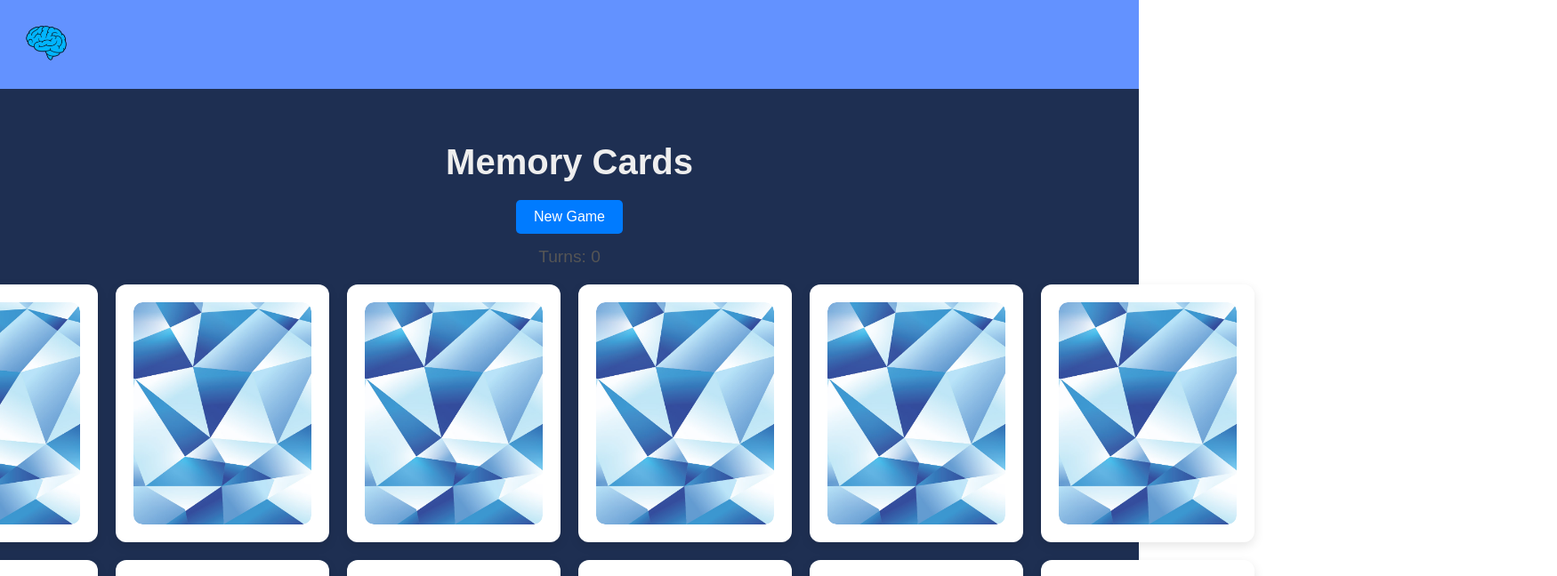
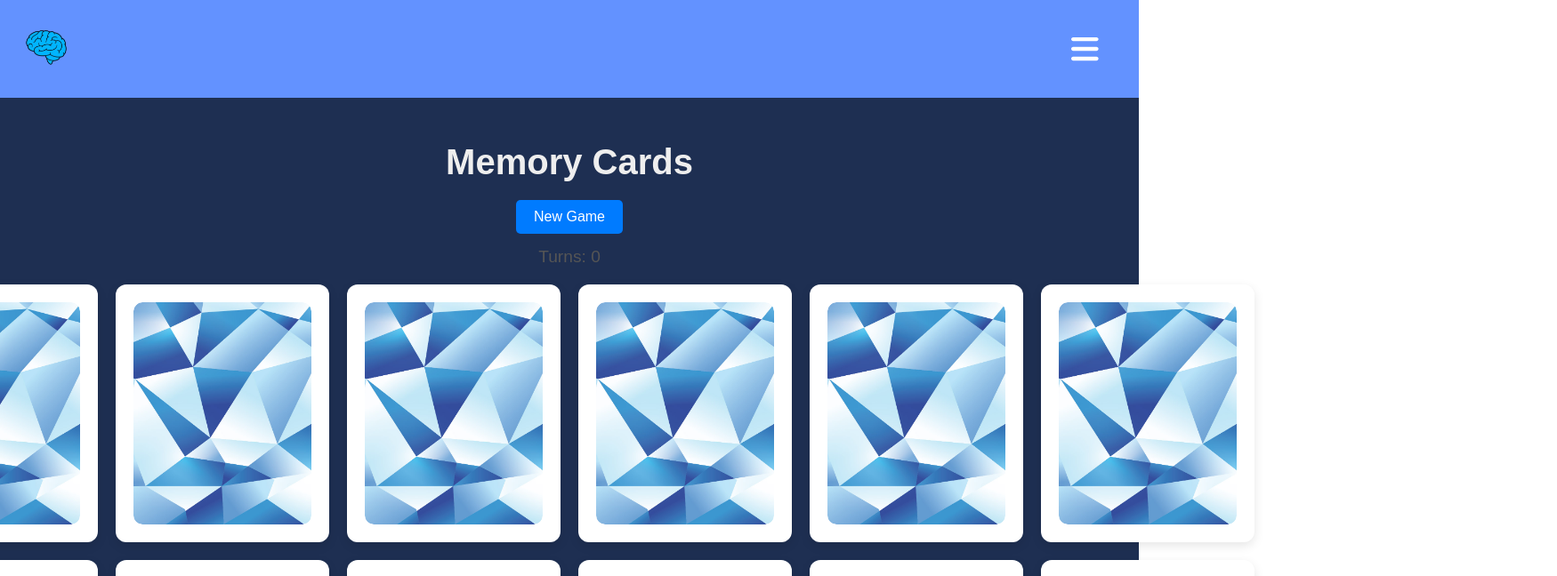
Before and after one commit to Urannni/BrainChallenge, a React (Create React App) app: page /MemoryCards in a window 1280 px wide. Shown: the top 648 px of the page at 89% size, 1750 px wide, since content can reach past the window. Built offline with nearby package versions, Linux system fonts and the light colour scheme.

Commit message:
finally fixed the navbar issue

```diff
--- a/src/components/Navbar.css
+++ b/src/components/Navbar.css
@@ -1,3 +1,4 @@
+/* Navbar Base Styles */
 .navbar {
   width: 100%;
   background: #1f3c7e;
@@ -10,7 +11,6 @@
   z-index: 2000;
   padding: 10px 20px;
   box-sizing: border-box;
-  text-align: center;
   height: 100px;
 }
 
@@ -22,6 +22,19 @@
 .navbar-logo-img {
   height: 70px;
   width: auto;
+}
+
+.menu-toggle-btn {
+  background: none;
+  border: none;
+  cursor: pointer;
+  font-size: 30px;
+  display: flex;
+  align-items: center;
+  justify-content: center;
+  margin-left: auto;
+  margin-bottom: auto;
+  position: relative;
 }
 
 .navbar-links {
@@ -57,14 +70,78 @@
   transition: color 0.3s ease;
 }
 
-.menu-toggle-btn {
-  background: none;
-  border: none;
-  cursor: pointer;
-  font-size: 30px;
-}
-
 .rotate-icon {
   transform: rotate(-90deg);
   transition: transform 0.3s ease;
 }
+
+/* Responsiveness */
+
+/* Phones (max-width: 768px) */
+@media (max-width: 768px) {
+  .menu-toggle-btn {
+    position: absolute;
+    right: 20px;
+    top: 50%;
+    transform: translateY(-50%);
+  }
+
+  .navbar-links {
+    position: absolute;
+    top: 100%;
+    left: 0;
+    width: 100%;
+  }
+}
+
+/* Large Laptops and Small Desktops (770px - 1740px) */
+@media (min-width: 769px) and (max-width: 1740px) {
+  .navbar {
+    height: 110px;
+    padding: 15px 30px;
+  }
+
+  .menu-toggle-btn {
+    font-size: 35px;
+    margin-bottom: auto;
+    position: absolute;
+    right: 25px;
+    top: 50%;
+    transform: translateY(-50%);
+    display: flex;
+  }
+
+  .navbar-links {
+    font-size: 20px;
+    top: 110px;
+  }
+
+  .navbar-logo-img {
+    height: 80px;
+  }
+}
+
+/* TVs and Large Screens (min-width: 1741px) */
+@media (min-width: 1741px) {
+  .navbar {
+    height: 120px;
+    padding: 20px 40px;
+  }
+
+  .menu-toggle-btn {
+    font-size: 40px;
+    right: 30px;
+    top: 50%;
+    transform: translateY(-50%);
+    display: flex;
+  }
+
+  .navbar-links {
+    font-size: 22px;
+    padding: 30px 0;
+  }
+
+  .navbar-logo-img {
+    height: 90px;
+  }
+}
```
